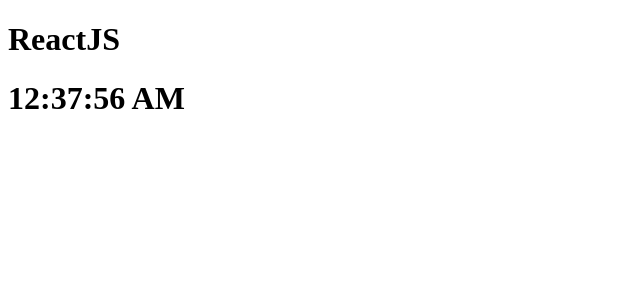
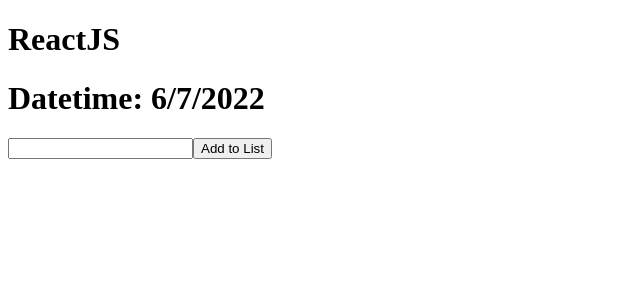
Before and after one commit to webere4870/4-react-to-do-list, a React (Create React App) app: page / in a window 1280 px wide. Shown: the top 300 px of the page, without its empty margins (0-640 px from the left). Built offline with nearby package versions, Linux system fonts and the light colour scheme.

Commit message:
New list capability

```diff
--- a/src/App.js
+++ b/src/App.js
@@ -1,4 +1,6 @@
 import React from 'react'
+import Navbar from './components/Navbar'
+import Sidebar from './components/Sidebar'
 
 function App()
 {
@@ -8,15 +10,20 @@
     let data = JSON.parse(string)
     return data
   })
-  let [currentItem, setCurrentItem] = React.useState(()=>
+  let [currentList, setCurrentList] = React.useState(()=>
   {
     return list ? list[0] : []
   })
 
   let [date, setDate] = React.useState(()=>
   {
-    let date = new Date().toLocaleTimeString()
+    let date = new Date().toLocaleDateString()
     return date
+  })
+
+  let [listTitle, setListTitle] = React.useState(()=>
+  {
+    return ""
   })
 
 
@@ -24,15 +31,34 @@
   {
     setDate(()=>
     {
-      return new Date().toLocaleTimeString()
+      return new Date().toDateString()
     })
-  })
+  }, 60000)
+
+
+  function addNewList()
+  {
+    setList((prev)=>
+    {
+      let newArr = []
+      let newNote = {id: prev.length, listTitle: listTitle, listItems: []}
+      newArr = [newNote, ...prev]
+      localStorage.setItem("ToDoList", JSON.stringify(newArr))
+      return newArr
+    })
+  }
+
+  function changeInput(event)
+  {
+    event.target.name == "listTitle" ? setListTitle(event.target.value) : setListTitle(null) // Change
+  }
 
 
   return (
     <div>
       <h1>ReactJS</h1>
-      <h1>{date}</h1>
+      <Navbar date={date} />
+      <Sidebar listTitle={listTitle} changeInput={changeInput} addNewList={addNewList} list={list} />
     </div>
   )
 }
--- /dev/null
+++ b/src/components/Navbar.js
@@ -0,0 +1,12 @@
+import React from 'react'
+
+function Navbar(props)
+{
+    return(
+        <div>
+            <h1>Datetime: {props.date}</h1>
+        </div>
+    )
+}
+
+export default Navbar
--- /dev/null
+++ b/src/components/Sidebar.js
@@ -0,0 +1,30 @@
+import React from 'react'
+
+function Sidebar(props)
+{
+    let list = !props ? [] : props.list
+    let listMap =[]
+    let counter = -1
+    if(list)
+    {
+        listMap = list.map((temp)=>
+        {
+            counter++
+            return (
+            <div className='rowFlex' key={counter}>
+                <h1>{temp.listTitle}</h1>
+                <button>Delete List</button>
+                <button>Edit</button>
+            </div>)
+        })
+    }
+    return (
+        <div>
+            {listMap}
+            <input id='listTitle' type="text" value={props.listTitle} onChange={props.changeInput} name="listTitle" />
+            <button onClick={props.addNewList}>Add to List</button>
+        </div>
+    )
+}
+
+export default Sidebar
```
Also changed, not shown: src/components/Item.js (added, +8 -0 lines).
